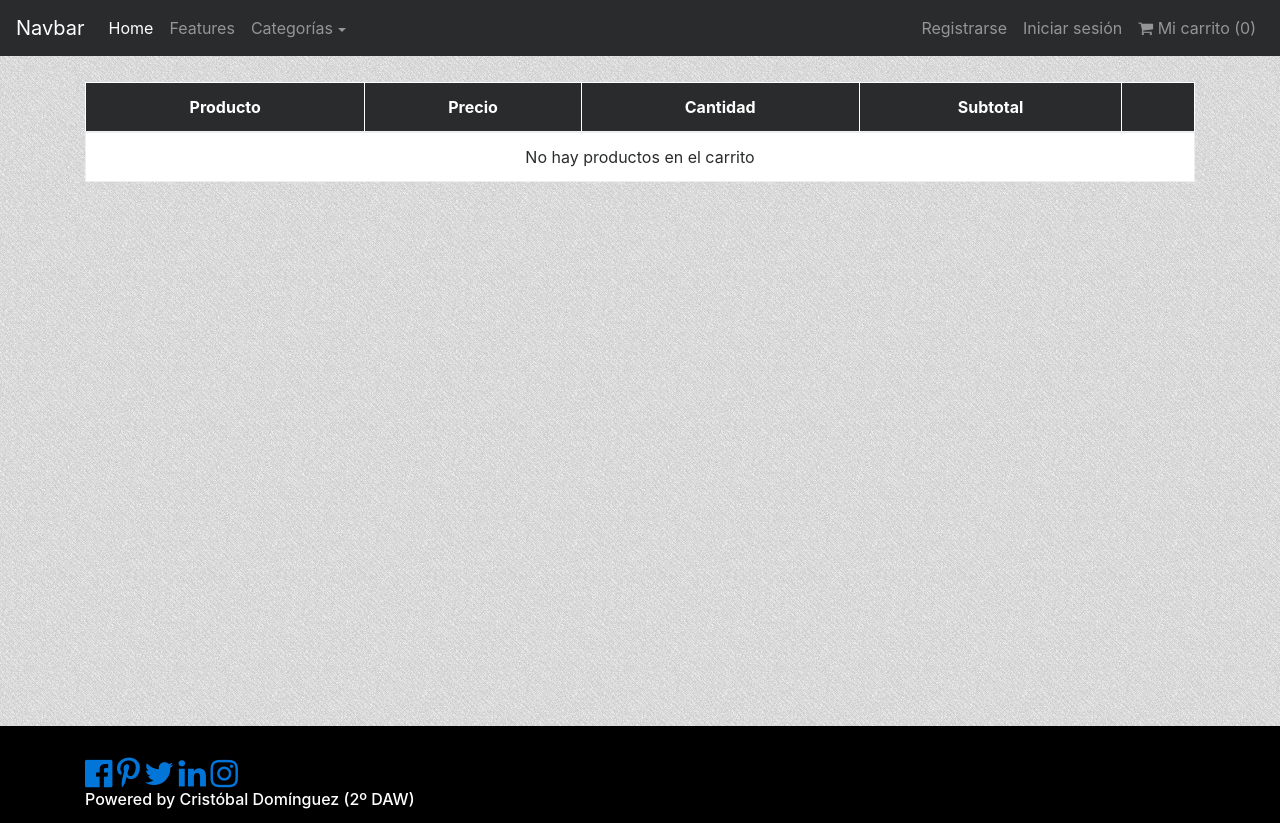
After one commit to cristobaldaw/tienda_online, a CodeIgniter app: page /tienda/index.php/carrito in a window 1280 px wide. The commit adds this page. Run offline with CodeIgniter, Linux system fonts and the light colour scheme; tables that the repository leaves empty or names only in its code hold one stand-in row (values such as "Sample post"); some libraries are stand-ins or nearby versions.

Commit message:
Terminada librería carrito. Falta hacer las pruebas unitarias

```diff
--- a/application/config/autoload.php
+++ b/application/config/autoload.php
@@ -58,7 +58,7 @@ $autoload['packages'] = array();
 |
 |	$autoload['libraries'] = array('user_agent' => 'ua');
 */
-$autoload['libraries'] = array('pagination', 'form_validation', 'session', 'carrito');
+$autoload['libraries'] = array('pagination', 'form_validation', 'session', 'lib_carrito');
 
 /*
 | -------------------------------------------------------------------
@@ -132,4 +132,4 @@ $autoload['language'] = array();
 |
 |	$autoload['model'] = array('first_model' => 'first');
 */
-$autoload['model'] = array('Model_productos', 'Model_usuarios');
+$autoload['model'] = array('Model_productos', 'Model_usuarios', 'Model_carrito');
--- /dev/null
+++ b/application/controllers/Carrito.php
@@ -0,0 +1,51 @@
+<?php
+defined('BASEPATH') OR exit('No direct script access allowed');
+
+class Carrito extends CI_Controller {
+
+	public function index()
+	{
+		if (!isset($_SESSION['carrito']))
+		{
+			$this->session->set_userdata('carrito', $carrito = []);
+		}
+		$precio_total = $this->Model_carrito->precio_total();
+		$this->load->plantilla('productos/carrito', array('precio_total' => $precio_total));
+	}
+
+	public function anadir()
+	{
+		$datos_prod = $this->Model_productos->prod_by_id($this->uri->segment(3));
+		if ($datos_prod['stock'])
+		{
+			$this->lib_carrito->anadir($this->uri->segment(3));
+		}
+		redirect(base_url('index.php/carrito'));
+	}
+
+	public function eliminar()
+	{
+		$this->lib_carrito->eliminar($this->uri->segment(3));
+		redirect(base_url('index.php/carrito'));
+	}
+
+	public function vaciar()
+	{
+		$this->lib_carrito->vaciar();
+		redirect(base_url('index.php/carrito'));
+	}
+
+	public function sube()
+	{
+		$this->lib_carrito->sube_cantidad($this->uri->segment(3));
+		redirect(base_url('index.php/carrito'));
+	}
+
+	public function baja()
+	{
+		$this->lib_carrito->baja_cantidad($this->uri->segment(3));
+		redirect(base_url('index.php/carrito'));
+	}
+
+
+}
--- a/application/core/MY_Loader.php
+++ b/application/core/MY_Loader.php
@@ -12,8 +12,6 @@ class MY_Loader extends CI_Loader
 
 	public function plantilla($vista, $datos = [], $return = false, $title = '')
 	{
-		$this->ci->load->model('Model_productos');
-		$this->ci->load->library('session');
 		$categorias = $this->ci->Model_productos->get_all_categorias();
 		$this->ci->load->view('template/header', array('title' => $title, 'categorias' => $categorias));
 		$this->ci->load->view($vista, $datos, $return);
--- /dev/null
+++ b/application/libraries/Lib_carrito.php
@@ -0,0 +1,69 @@
+<?php
+defined('BASEPATH') OR exit('No direct script access allowed');
+
+class Lib_carrito
+{
+	protected $ci;
+
+	public function __construct()
+	{
+        $this->ci =& get_instance();
+        $this->carrito = $this->ci->session->userdata('carrito');
+	}
+
+	private $carrito;
+
+	public function anadir($id_producto)
+	{
+		if ($this->esta_dentro($id_producto))
+		{
+			$this->sube_cantidad($id_producto);
+		}
+		else
+		{
+			$this->carrito[$id_producto] = 1;
+		}
+		$this->ci->session->set_userdata('carrito', $this->carrito);
+	}
+
+	public function total_prods()
+	{
+		return array_sum($this->ci->session->userdata('carrito'));
+	}
+
+	public function vaciar()
+	{
+		$this->ci->session->unset_userdata('carrito');
+	}
+
+	public function eliminar($id_producto)
+	{
+		unset($this->carrito[$id_producto]);
+		$this->ci->session->set_userdata('carrito', $this->carrito);
+	}
+
+	public function sube_cantidad($id_producto)
+	{
+		if ($this->esta_dentro($id_producto))
+		{
+			$this->carrito[$id_producto]++;
+		}
+		$this->ci->session->set_userdata('carrito', $this->carrito);
+	}
+
+	public function baja_cantidad($id_producto)
+	{
+		if ($this->esta_dentro($id_producto) && $this->carrito[$id_producto] > 1)
+		{
+			$this->carrito[$id_producto]--;
+		}
+		$this->ci->session->set_userdata('carrito', $this->carrito);
+	}
+
+	public function esta_dentro($id_producto)
+	{
+		return (isset($this->carrito[$id_producto]));
+	}
+
+
+}
--- /dev/null
+++ b/application/models/Model_carrito.php
@@ -0,0 +1,28 @@
+<?php
+defined('BASEPATH') OR exit('No direct script access allowed');
+
+class Model_carrito extends CI_Model {
+
+	public function __construct()
+	{
+		parent::__construct();
+		$this->load->database();
+	}
+
+	public function precio_linea($id_producto)
+	{
+		$precio_final = $this->Model_productos->precio_final($id_producto);
+		return $precio_final * $this->session->userdata('carrito')[$id_producto];
+	}
+
+	public function precio_total()
+	{
+		$total = 0;
+		foreach ($this->session->userdata('carrito') as $id_producto => $cantidad)
+		{
+			$total += $this->precio_linea($id_producto);
+		}
+		return $total;
+	}
+
+}
--- /dev/null
+++ b/application/views/productos/carrito.php
@@ -0,0 +1,57 @@
+<div class="container">
+	<table id="cart" class="table table-bordered">
+		<thead class="table-inverse">
+			<tr>
+				<th class="text-md-center">Producto</th>
+				<th class="text-md-center">Precio</th>
+				<th class="text-md-center">Cantidad</th>
+				<th class="text-md-center">Subtotal</th>
+				<th class="text-md-center"></th>
+			</tr>
+		</thead>
+		<tbody>
+		<?php if (empty($this->session->userdata('carrito'))): ?>
+			<tr>
+				<td colspan="5" class="text-md-center">No hay productos en el carrito</td>
+			</tr>
+		<?php else: ?>
+			<?php foreach ($this->session->userdata('carrito') as $id_producto => $cantidad):
+				$datos_prod = $this->Model_productos->prod_by_id($id_producto) ?>
+				<tr>
+					<td>
+						<div class="row">
+							<div class="col-sm-2 hidden-xs"><a href="<?php echo base_url("index.php/productos/mostrar/$id_producto") ?>"><img src="<?php echo base_url("assets/img/$datos_prod[imagen]") ?>.jpg" class="img-fluid"/></a></div>
+							<div class="col-sm-10">
+								<h4 class="nomargin"><a href="<?php echo base_url("index.php/productos/mostrar/$id_producto") ?>"><?php echo $datos_prod['nombre'] ?></a></h4>
+								<p><?php echo $datos_prod['descripcion'] ?></p>
+							</div>
+						</div>
+					</td>
+					<td><?php echo $this->Model_productos->precio_final($id_producto) ?>€</td>
+					<td class="text-md-center">
+						<a href="<?php echo base_url("index.php/carrito/sube/$id_producto") ?>"><i class="fa fa-plus" aria-hidden="true"></i></a>
+						<label><?php echo $cantidad ?></label>
+						<?php if ($cantidad > 1): ?>
+							<a href="<?php echo base_url("index.php/carrito/baja/$id_producto") ?>"><i class="fa fa-minus" aria-hidden="true"></i></a>
+						<?php endif ?>
+					</td>
+					<td class="text-center"><?php echo $this->Model_carrito->precio_linea($id_producto); ?>€</td>
+					<td class="text-md-center">
+						<a href="<?php echo base_url("index.php/carrito/eliminar/$id_producto") ?>" class="btn btn-danger btn-sm"><i class="fa fa-trash" aria-hidden="true"></i></a>
+					</td>
+				</tr>
+			<?php endforeach ?>
+		<?php endif ?>
+		</tbody>
+		<?php if (!empty($this->session->userdata('carrito'))): ?>
+			<tfoot>
+				<tr>
+					<td><a href="<?php echo base_url() ?>" class="btn btn-primary boton"><i class="fa fa-angle-left"></i> Seguir comprando</a>
+					<a href="<?php echo base_url('index.php/carrito/vaciar') ?>" class="btn btn-danger boton"><i class="fa fa-times" aria-hidden="true"></i> Vaciar carrito</a></td>
+					<td class="hidden-xs text-center" colspan="3"><strong>TOTAL: <?php echo $precio_total ?>€</strong></td>
+					<td><a href="#" class="btn btn-success btn-block boton">Checkout <i class="fa fa-angle-right"></i></a></td>
+				</tr>
+			</tfoot>
+		<?php endif ?>
+	</table>
+</div>
--- a/application/views/template/header.php
+++ b/application/views/template/header.php
@@ -58,7 +58,7 @@
 					<li class="nav-item"><a href="<?php echo base_url('index.php/usuarios/registro') ?>" class="nav-link">Registrarse</a></li>
 					<li class="nav-item"><a href="<?php echo base_url('index.php/usuarios/login') ?>" class="nav-link">Iniciar sesión</a></li>
 				<?php endif ?>
-				<li class="nav-item"><a href="" class="nav-link"><i class="fa fa-shopping-cart" aria-hidden="true"></i> Mi carrito (0)</a></li>
+				<li class="nav-item"><a href="<?php echo base_url('index.php/carrito') ?>" class="nav-link"><i class="fa fa-shopping-cart" aria-hidden="true"></i> Mi carrito (<?php echo $this->lib_carrito->total_prods() ?>)</a></li>
 			</ul>
 		</div>
 	</nav>
--- a/assets/css/estilos.css
+++ b/assets/css/estilos.css
@@ -15,6 +15,18 @@ body {
 
 .error {
 	color: red;
+}
+
+.cantidad {
+    color: black;
+}
+
+.imagen {
+    width: 15%;
+}
+
+.table-prods {
+    background-color: white;
 }
 
 .borderless > tbody > tr:first-child > td {
@@ -120,3 +132,8 @@ ul.pagination li a:hover:not(.active) {
 .card-inverse {
     width: auto;
 }
+
+.table>tbody>tr>td, .table>tfoot>tr>td{
+    vertical-align: middle;
+    background-color: white;
+}
```
Also changed, not shown: application/libraries/Carrito.php (deleted, +0 -27 lines).
